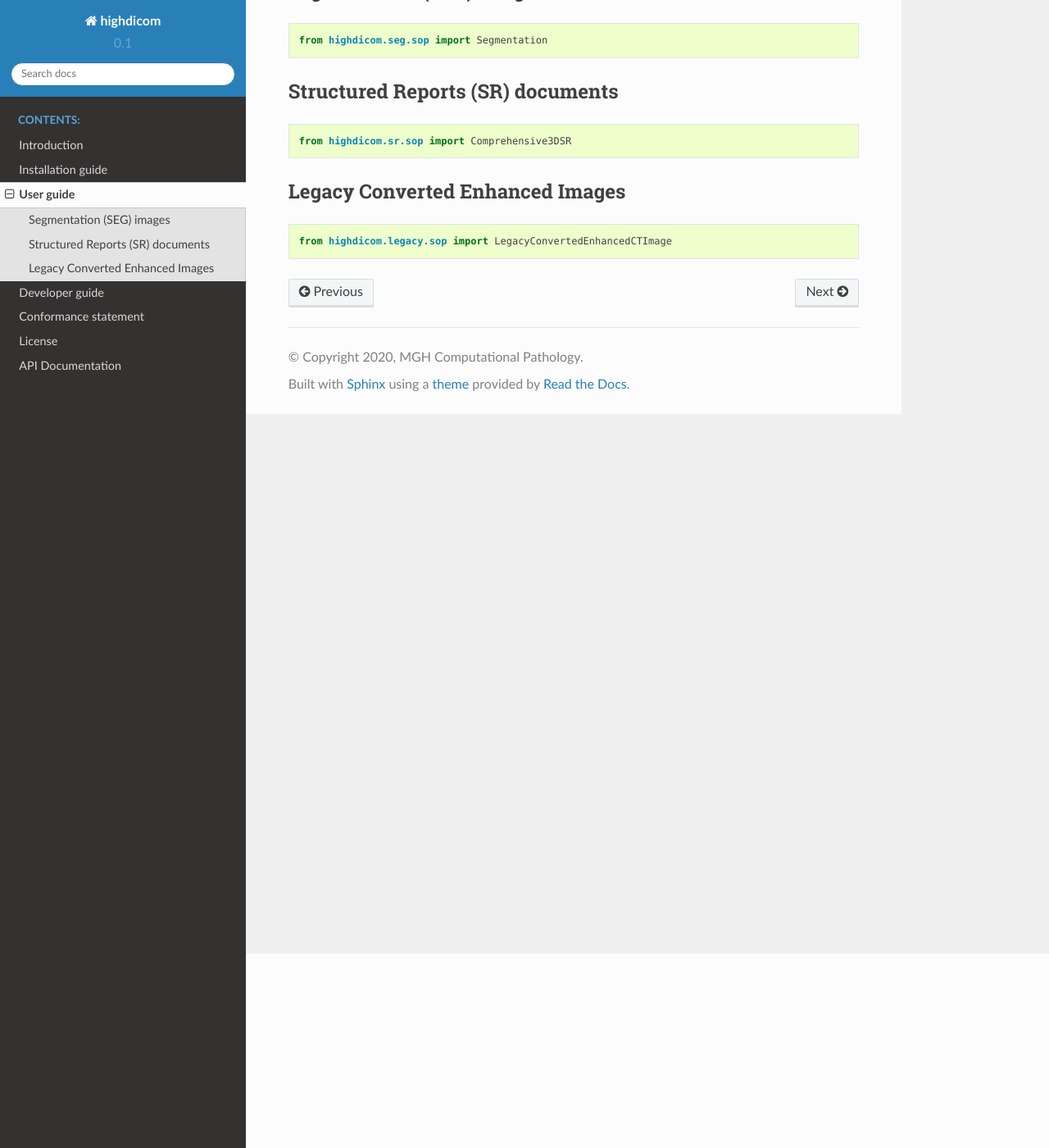
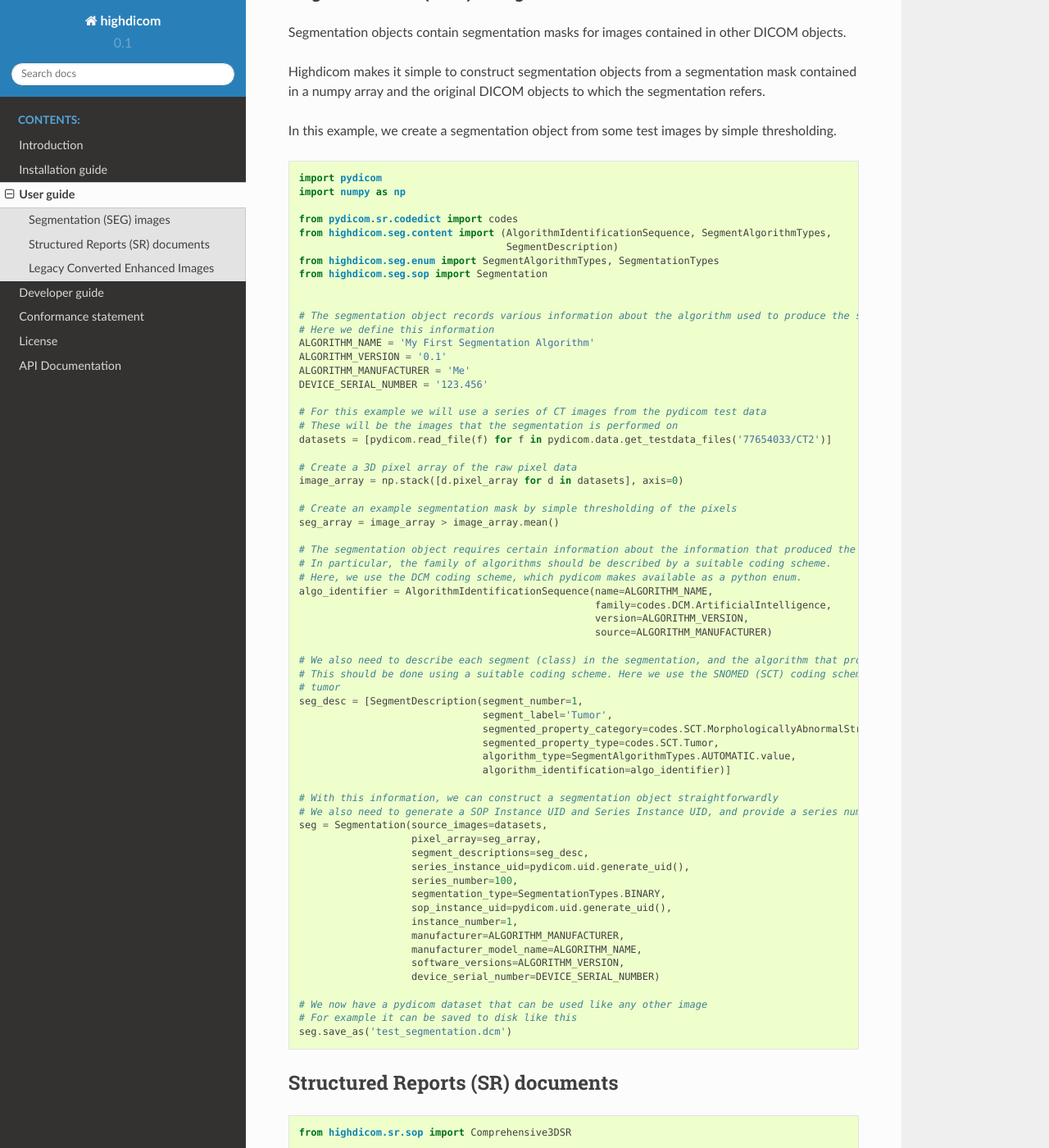
Before and after one commit to ImagingDataCommons/highdicom, a Sphinx documentation site: the page built from docs/usage.rst, in a window 1280 px wide and 1400 px high, scrolled down 237 px. Shown: the whole window at 82% size. Built offline with Sphinx 7.4.7 and the Read the Docs theme 2.0.0, drawn with Linux system fonts in a browser that asks for light colours.

Commit message:
Added seg section to usage document

```diff
--- a/docs/usage.rst
+++ b/docs/usage.rst
@@ -10,10 +10,78 @@ Creation of derived DICOM objects using the :mod:`highdicom` package.
 Segmentation (SEG) images
 -------------------------
 
+Segmentation objects contain segmentation masks for images contained in other DICOM objects.
+
+Highdicom makes it simple to construct segmentation objects from a segmentation mask contained in a numpy array
+and the original DICOM objects to which the segmentation refers.
+
+In this example, we create a segmentation object from some test images by simple thresholding.
+
 .. code-block:: python
 
-    from highdicom.seg.sop import Segmentation
+   import pydicom
+   import numpy as np
 
+   from pydicom.sr.codedict import codes
+   from highdicom.seg.content import (AlgorithmIdentificationSequence, SegmentAlgorithmTypes,
+                                      SegmentDescription)
+   from highdicom.seg.enum import SegmentAlgorithmTypes, SegmentationTypes
+   from highdicom.seg.sop import Segmentation
+
+
+   # The segmentation object records various information about the algorithm used to produce the segmentation
+   # Here we define this information
+   ALGORITHM_NAME = 'My First Segmentation Algorithm'
+   ALGORITHM_VERSION = '0.1'
+   ALGORITHM_MANUFACTURER = 'Me'
+   DEVICE_SERIAL_NUMBER = '123.456'
+
+   # For this example we will use a series of CT images from the pydicom test data
+   # These will be the images that the segmentation is performed on
+   datasets = [pydicom.read_file(f) for f in pydicom.data.get_testdata_files('77654033/CT2')]
+
+   # Create a 3D pixel array of the raw pixel data
+   image_array = np.stack([d.pixel_array for d in datasets], axis=0)
+
+   # Create an example segmentation mask by simple thresholding of the pixels
+   seg_array = image_array > image_array.mean()
+
+   # The segmentation object requires certain information about the information that produced the segmentation
+   # In particular, the family of algorithms should be described by a suitable coding scheme.
+   # Here, we use the DCM coding scheme, which pydicom makes available as a python enum.
+   algo_identifier = AlgorithmIdentificationSequence(name=ALGORITHM_NAME,
+                                                     family=codes.DCM.ArtificialIntelligence,
+                                                     version=ALGORITHM_VERSION,
+                                                     source=ALGORITHM_MANUFACTURER)
+
+   # We also need to describe each segment (class) in the segmentation, and the algorithm that produced it.
+   # This should be done using a suitable coding scheme. Here we use the SNOMED (SCT) coding scheme to describe a
+   # tumor
+   seg_desc = [SegmentDescription(segment_number=1,
+                                  segment_label='Tumor',
+                                  segmented_property_category=codes.SCT.MorphologicallyAbnormalStructure,
+                                  segmented_property_type=codes.SCT.Tumor,
+                                  algorithm_type=SegmentAlgorithmTypes.AUTOMATIC.value,
+                                  algorithm_identification=algo_identifier)]
+
+   # With this information, we can construct a segmentation object straightforwardly
+   # We also need to generate a SOP Instance UID and Series Instance UID, and provide a series number.
+   seg = Segmentation(source_images=datasets,
+                      pixel_array=seg_array,
+                      segment_descriptions=seg_desc,
+                      series_instance_uid=pydicom.uid.generate_uid(),
+                      series_number=100,
+                      segmentation_type=SegmentationTypes.BINARY,
+                      sop_instance_uid=pydicom.uid.generate_uid(),
+                      instance_number=1,
+                      manufacturer=ALGORITHM_MANUFACTURER,
+                      manufacturer_model_name=ALGORITHM_NAME,
+                      software_versions=ALGORITHM_VERSION,
+                      device_serial_number=DEVICE_SERIAL_NUMBER)
+
+   # We now have a pydicom dataset that can be used like any other image
+   # For example it can be saved to disk like this
+   seg.save_as('test_segmentation.dcm')
 
 .. _sr:
 
```
